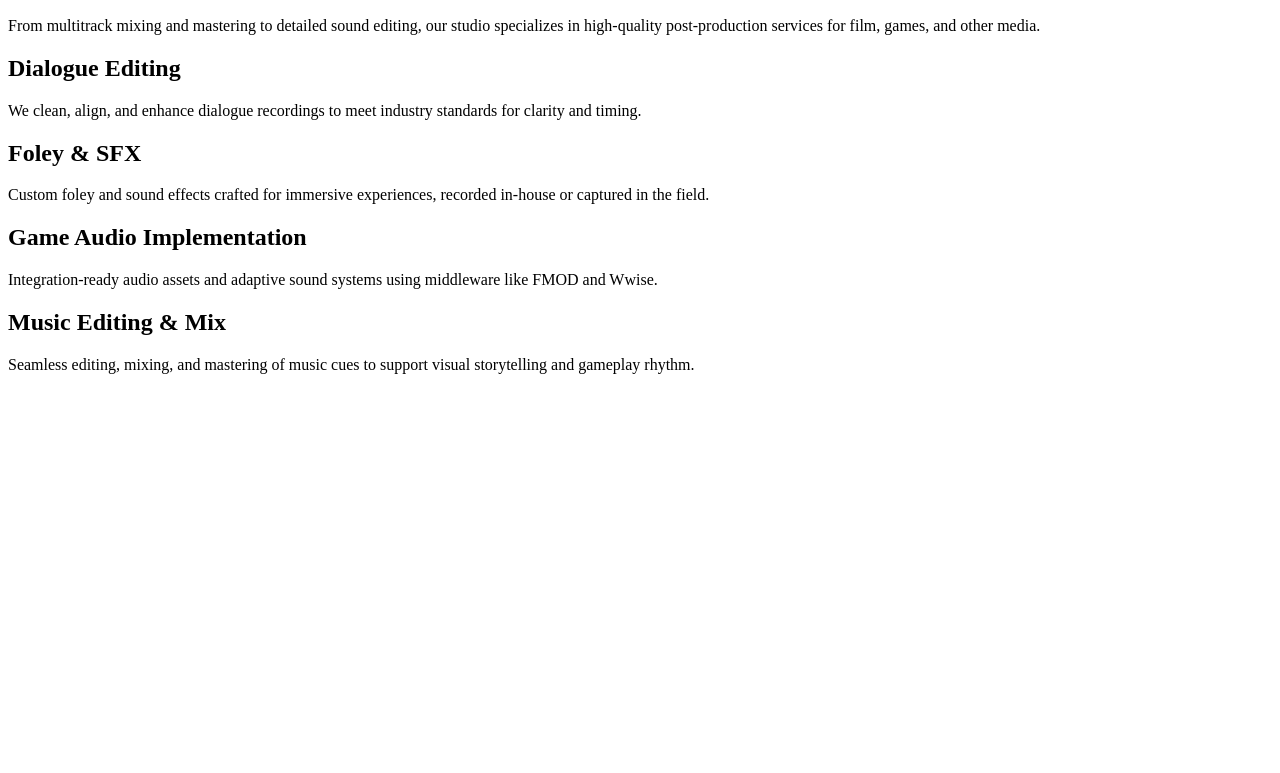
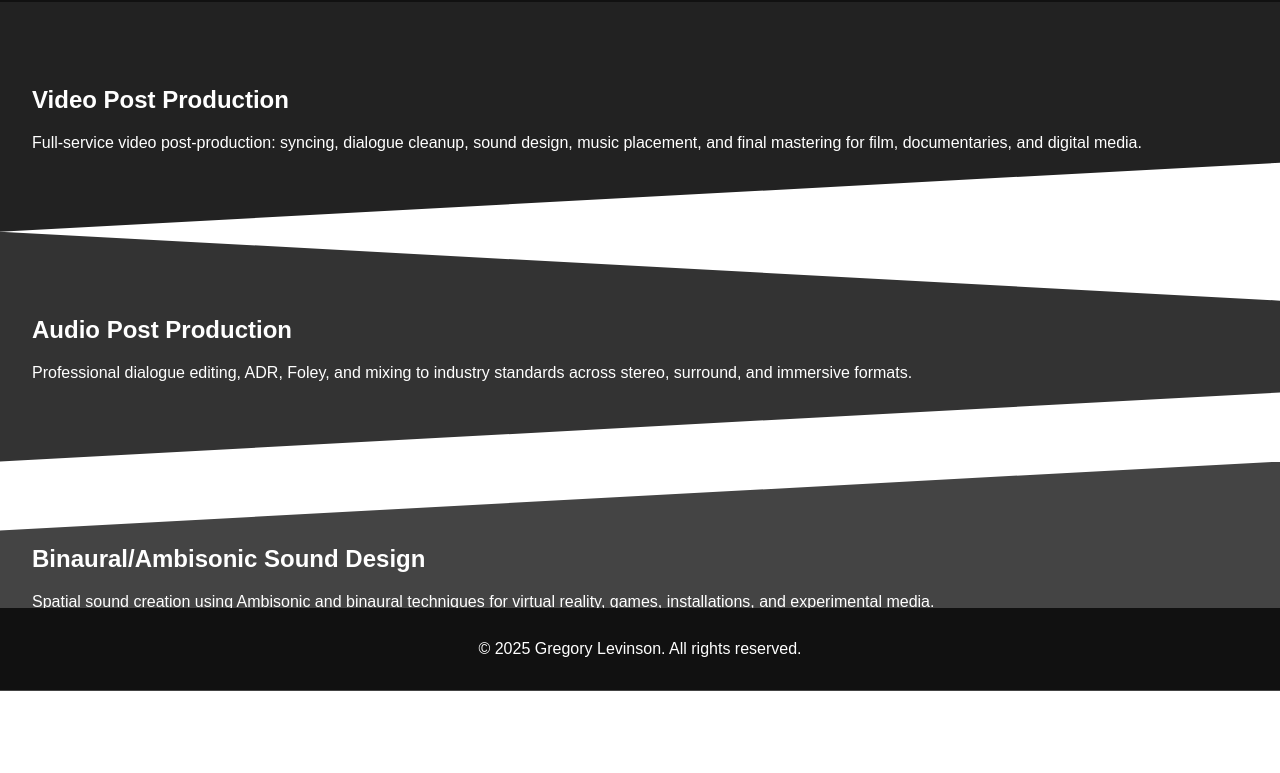
Before and after one commit to CombatAudio/CombatAudioWebsiteTest, an Astro site: page /studio in a window 1280 px wide. Shown: the part 110-883 px from the top of the page. Before the commit the page ends 800 px from the top, so only its background shows below. Built offline with nearby package versions, Linux system fonts and the light colour scheme; Astro itself is replaced by a stand-in of ours.

Commit message:
changed studio page layout

```diff
--- a/src/pages/studio.astro
+++ b/src/pages/studio.astro
@@ -7,6 +7,47 @@ const title = "Studio";
     <meta charset="UTF-8" />
     <meta name="viewport" content="width=device-width, initial-scale=1.0" />
     <title>Studio</title>
+    <style>
+      body {
+        margin: 0;
+        font-family: Arial, sans-serif;
+        overflow-x: hidden;
+      }
+      header, footer {
+        position: sticky;
+        background-color: #111;
+        color: white;
+        padding: 1rem;
+        text-align: center;
+        z-index: 1000;
+      }
+      header {
+        top: 0;
+      }
+      footer {
+        bottom: 0;
+      }
+      main {
+        padding: 0;
+      }
+      section {
+        color: white;
+        padding: 4rem 2rem;
+        clip-path: polygon(0 0, 100% 0, 100% 100%, 0 100%);
+      }
+      .section1 {
+        background: #222;
+        clip-path: polygon(0 0, 100% 0, 100% 70%, 0 100%);
+      }
+      .section2 {
+        background: #333;
+        clip-path: polygon(0 0, 100% 30%, 100% 70%, 0 100%);
+      }
+      .section3 {
+        background: #444;
+        clip-path: polygon(0 30%, 100% 0, 100% 100%, 0 100%);
+      }
+    </style>
   </head>
   <body>
     <header>
@@ -14,40 +55,30 @@ const title = "Studio";
     </header>
 
     <main>
-      <section>
-        <h2>Post-Production & Sound Design</h2>
+      <section class="section1">
+        <h2>Video Post Production</h2>
         <p>
-          From multitrack mixing and mastering to detailed sound editing, our studio specializes in high-quality post-production services for film, games, and other media.
+          Full-service video post-production: syncing, dialogue cleanup, sound design, music placement, and final mastering for film, documentaries, and digital media.
         </p>
       </section>
 
-      <section>
-        <h2>Dialogue Editing</h2>
+      <section class="section2">
+        <h2>Audio Post Production</h2>
         <p>
-          We clean, align, and enhance dialogue recordings to meet industry standards for clarity and timing.
+          Professional dialogue editing, ADR, Foley, and mixing to industry standards across stereo, surround, and immersive formats.
         </p>
       </section>
 
-      <section>
-        <h2>Foley & SFX</h2>
+      <section class="section3">
+        <h2>Binaural/Ambisonic Sound Design</h2>
         <p>
-          Custom foley and sound effects crafted for immersive experiences, recorded in-house or captured in the field.
-        </p>
-      </section>
-
-      <section>
-        <h2>Game Audio Implementation</h2>
-        <p>
-          Integration-ready audio assets and adaptive sound systems using middleware like FMOD and Wwise.
-        </p>
-      </section>
-
-      <section>
-        <h2>Music Editing & Mix</h2>
-        <p>
-          Seamless editing, mixing, and mastering of music cues to support visual storytelling and gameplay rhythm.
+          Spatial sound creation using Ambisonic and binaural techniques for virtual reality, games, installations, and experimental media.
         </p>
       </section>
     </main>
+
+    <footer>
+      <p>&copy; 2025 Gregory Levinson. All rights reserved.</p>
+    </footer>
   </body>
 </html>
```
